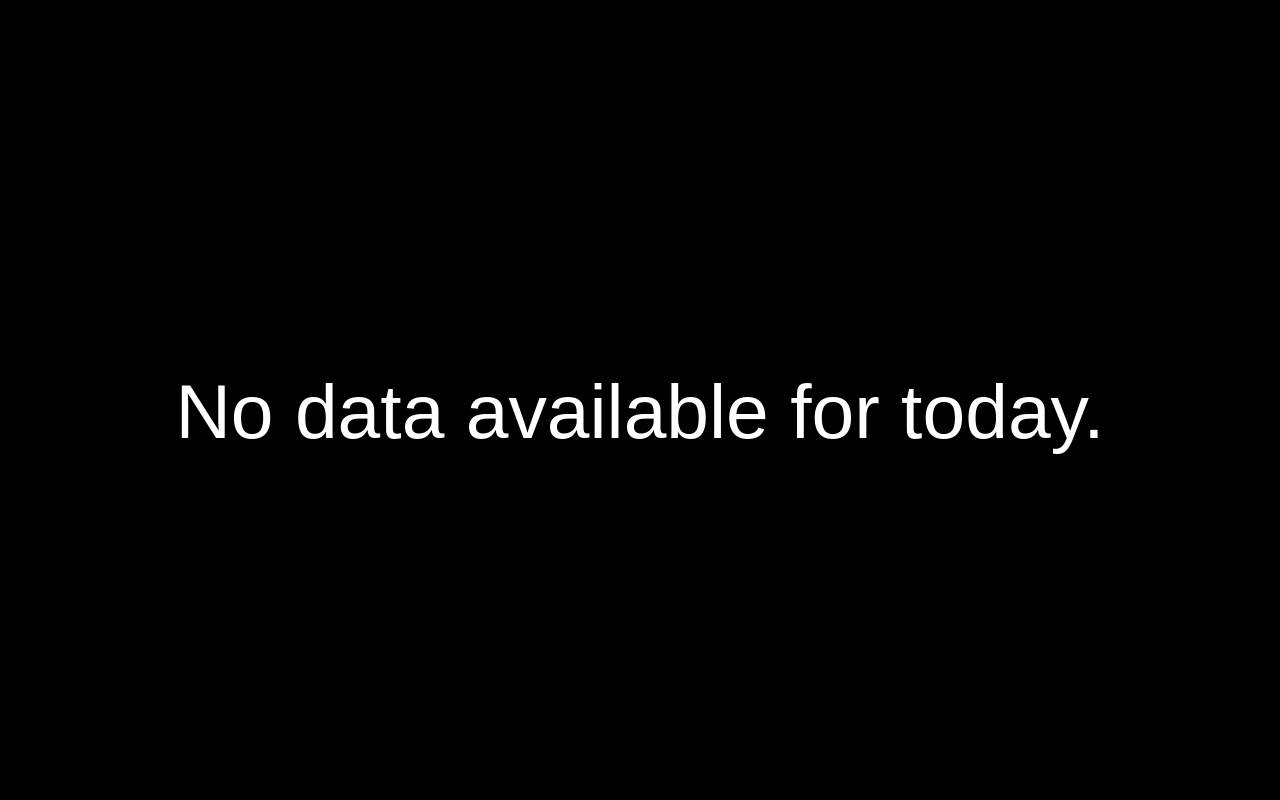
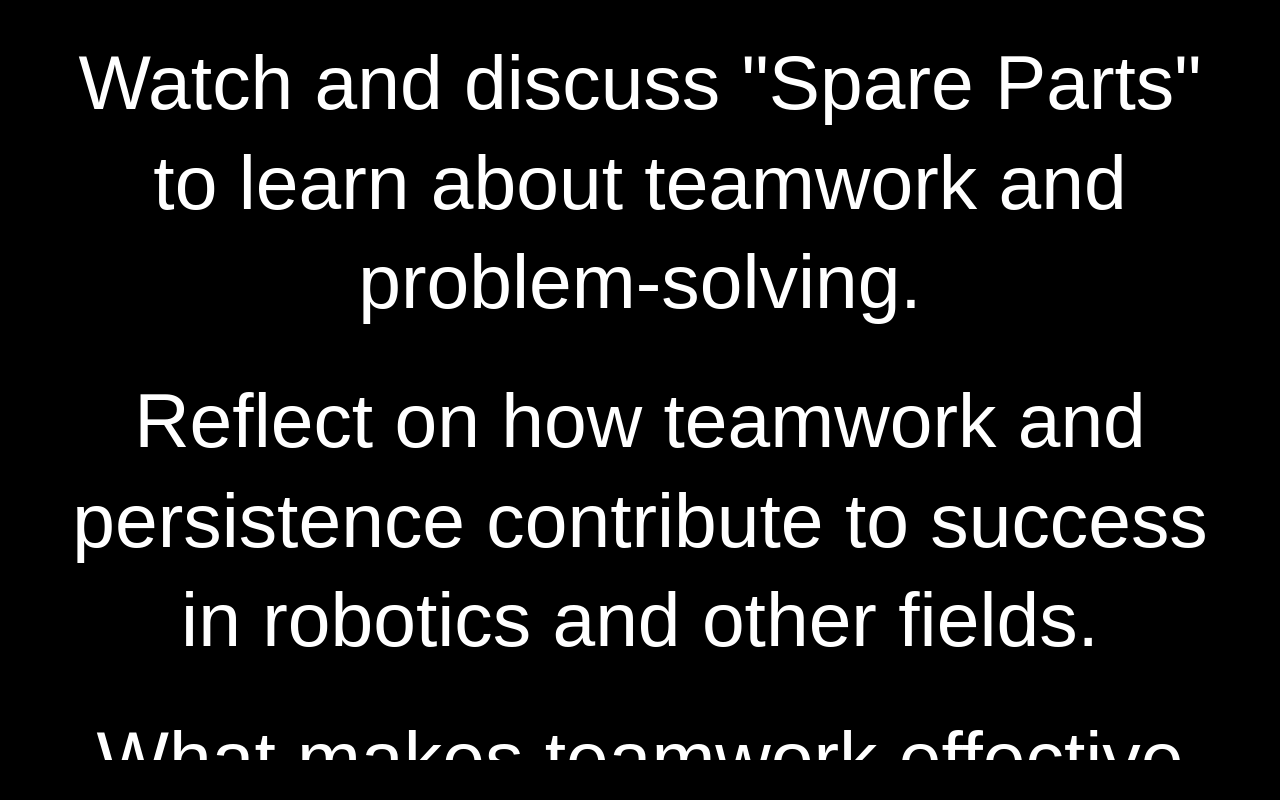
Before and after one commit to markalanjohnston/daily-objectives, a plain HTML site: page index.html in a window 1280 px wide. Drawn offline with Linux system fonts and the light colour scheme.

Commit message:
seperated data from html file

```diff
--- a/index.html
+++ b/index.html
@@ -22,24 +22,24 @@
             flex-direction: column;
             justify-content: center;
             align-items: center;
-            width: 90%; /* Ensure padding within the screen */
-            height: 90%; /* Ensure content stays within bounds */
+            width: 90%;
+            height: 90%;
             overflow: hidden;
         }
 
         #date {
-            font-size: clamp(3rem, 8vw, 10rem); /* Adjust for larger text */
+            font-size: clamp(3rem, 8vw, 10rem);
             margin-bottom: 2%;
         }
 
         #lesson-data {
-            font-size: clamp(2.5rem, 6vw, 7rem); /* Scale for larger text */
-            line-height: 1.3; /* Adjust spacing between lines */
+            font-size: clamp(2.5rem, 6vw, 7rem);
+            line-height: 1.3;
             text-align: center;
         }
 
         p {
-            margin: 0.5em 0; /* Add spacing between lines */
+            margin: 0.5em 0;
         }
     </style>
 </head>
@@ -54,44 +54,43 @@
     </div>
 
     <script>
-        // Function to fetch and parse CSV data
-        function fetchCSVData() {
-            // Example of CSV data. Replace this with actual CSV content if hosted on a server
-            const csvData = `
-                12/9/2024,"We Will: Create custom algorithms for specific tasks.","I Will: Develop an algorithm that sorts objects by color and size.","EQ: What makes an algorithm efficient?"
-                12/10/2024,"We Will: Use nested loops to simplify and organize repetitive tasks in the Disk Mover Playground.","I Will: Write a program using nested loops to pick up and move disks of different colors into their goals.","EQ: How do nested loops help simplify code for complex tasks?"
-                12/11/2024,"We Will: Apply nested loops, sensors, and conditionals to complete the Disk Mover Challenge.","I Will: Program the VR Robot to pick up all disks and place them in their corresponding goals.","EQ: How do algorithms with loops and sensors solve complex robotic challenges?"
-                12/12/2024,"Today is a testing day!",".","."
-                12/13/2024,"Today is a testing day!",".","."
-            `.trim();
+        async function fetchJSONData() {
+            try {
+                // Fetch the JSON file
+                const response = await fetch('lessons.json');
+                const data = await response.json();
 
-            // Split CSV into rows and columns
-            const rows = csvData.split("\n").map(row => row.split(","));
+                // Get today's date in MM/DD/YYYY format
+                const today = new Date().toLocaleDateString('en-US');
 
-            // Find today's date in MM/DD/YYYY format
-            const today = new Date().toLocaleDateString("en-US");
+                // Find today's lesson in the JSON data
+                const todayLesson = data.find(lesson => lesson.date === today);
 
-            // Find the row with today's date
-            const todayLesson = rows.find(row => row[0].trim() === today);
-
-            if (todayLesson) {
-                document.getElementById("date").textContent = todayLesson[0];
-                document.getElementById("we-will").textContent = todayLesson[1].replace(/"/g, '');
-                document.getElementById("i-will").textContent = todayLesson[2].replace(/"/g, '');
-                document.getElementById("eq").textContent = todayLesson[3].replace(/"/g, '');
-            } else {
-                document.getElementById("lesson-data").innerHTML = "<p>No data available for today.</p>";
+                if (todayLesson) {
+                    document.getElementById("date").textContent = todayLesson.date;
+                    document.getElementById("we-will").textContent = todayLesson.weWill;
+                    document.getElementById("i-will").textContent = todayLesson.iWill;
+                    document.getElementById("eq").textContent = todayLesson.eq;
+                } else {
+                    document.getElementById("lesson-data").innerHTML = "<p>No data available for today.</p>";
+                }
+            } catch (error) {
+                console.error("Error fetching JSON data:", error);
+                document.getElementById("lesson-data").innerHTML = "<p>Error loading data.</p>";
             }
         }
 
-        // Initialize on page load
-        document.addEventListener("DOMContentLoaded", () => {
-            fetchCSVData();
-
-            // Set up auto-refresh every 2 hours (7200000 milliseconds)
+        // Refresh page every 2 hours
+        function setupAutoRefresh() {
             setTimeout(() => {
                 window.location.reload();
             }, 7200000); // 2 hours in milliseconds
+        }
+
+        // Initialize
+        document.addEventListener("DOMContentLoaded", () => {
+            fetchJSONData();
+            setupAutoRefresh();
         });
     </script>
 </body>
--- /dev/null
+++ b/lessons.json
@@ -0,0 +1,32 @@
+[
+    {
+        "date": "12/16/2024",
+        "weWill": "Complete the semester test and continue work on UNIT 9.",
+        "iWill": "Take the test and review Python programming concepts. Work on UNIT 9 activities.",
+        "eq": "How can you use Python skills and resources to solve problems effectively?"
+    },
+    {
+        "date": "12/17/2024",
+        "weWill": "Watch and discuss \"Spare Parts\" to learn about teamwork and problem-solving.",
+        "iWill": "Reflect on how teamwork and persistence contribute to success in robotics and other fields.",
+        "eq": "What makes teamwork effective in achieving difficult goals?"
+    },
+    {
+        "date": "12/18/2024",
+        "weWill": "Watch and discuss \"Spare Parts\" to learn about teamwork and problem-solving.",
+        "iWill": "Analyze the strategies used in \"Spare Parts\" to overcome challenges.",
+        "eq": "How can you apply the lessons from \"Spare Parts\" to your own challenges?"
+    },
+    {
+        "date": "12/19/2024",
+        "weWill": "Watch and discuss \"Spare Parts\" to learn about teamwork and problem-solving.",
+        "iWill": "Consider the lessons from \"Spare Parts\" and apply them to my own problem-solving strategies.",
+        "eq": "What does \"Spare Parts\" teach us about innovation and resilience?"
+    },
+    {
+        "date": "12/20/2024",
+        "weWill": "Reflect on our semester's work and complete a comprehensive survey about our learning experiences.",
+        "iWill": "Evaluate my learning, provide feedback, and plan for next semester.",
+        "eq": "How has this semester prepared you for future problem-solving challenges?"
+    }
+]
```
